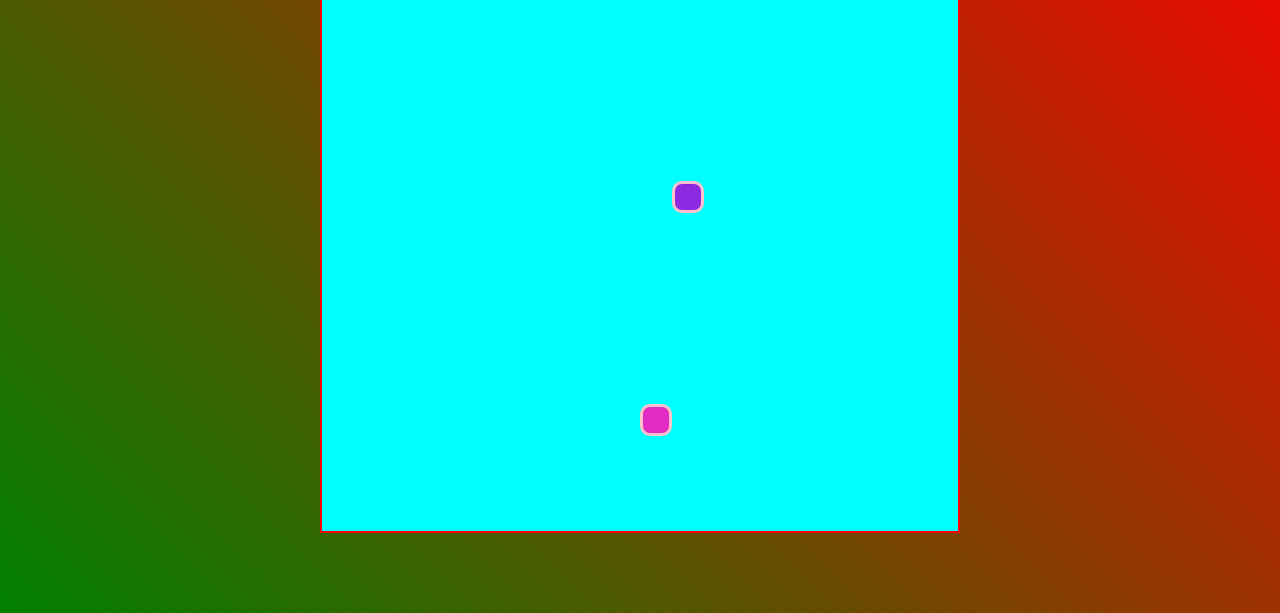
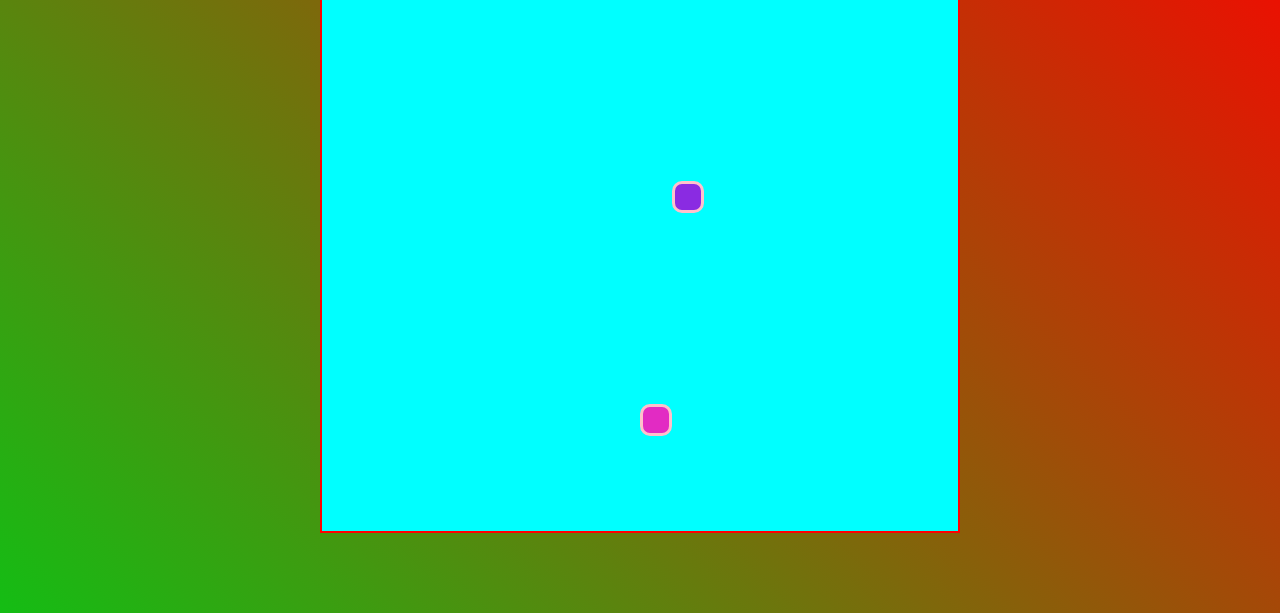
Before and after one commit to vikas2295998/snakegame, a plain HTML site: page index.html in a window 1280 px wide. Shown: the part 187-800 px from the top of the page. Drawn offline with Linux system fonts and the light colour scheme.

Commit message:
background color change

```diff
--- a/snake.css
+++ b/snake.css
@@ -10,7 +10,7 @@ body {
   display: flex;
   justify-content: center;
   align-items: center;
-  background: linear-gradient(-135deg, red, green);
+  background: linear-gradient(-135deg, red, rgb(20, 189, 20));
 }
 #gamearea {
   width: 80vh;
```
